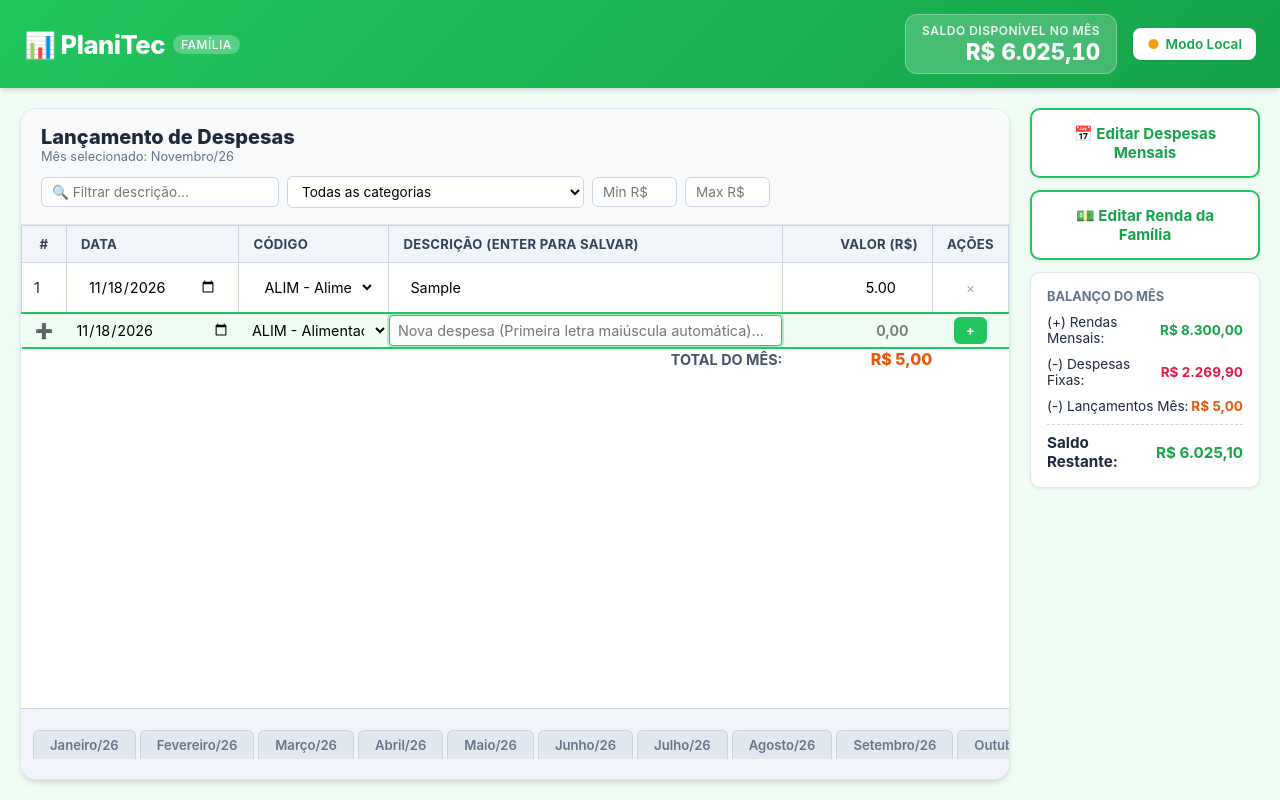
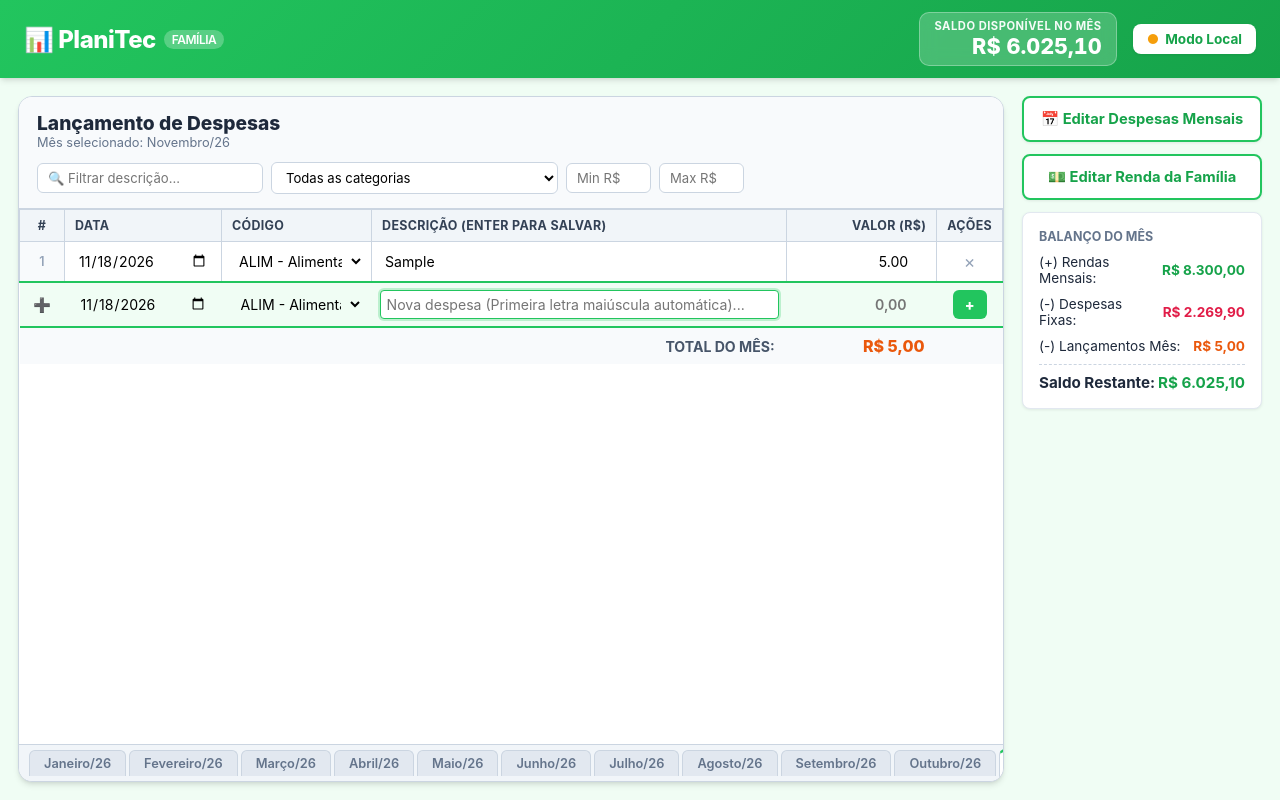
Before and after one commit to LeoCostaGomes/PlaniTec, a plain HTML site: page index.html in a window 1280 px wide. Both pictures are taken after typing "Sample", "5" into the empty fields and a click on the button "Adicionar Linha (Enter)". Drawn offline with nearby package versions, Linux system fonts and the light colour scheme.

Commit message:
refactor: mes atual real, capitalizacao automatica, correcao de abas e UX Excel para styles.css

```diff
--- a/styles.css
+++ b/styles.css
@@ -1,4 +1,4 @@
-/* PlaniTec - Estilo Minimalista Verde & Branco */
+/* PlaniTec - Estilo Minimalista Verde & Branco - Experiência Excel */
 :root {
   --primary-green: #22c55e;
   --primary-green-dark: #16a34a;
@@ -16,8 +16,8 @@
   --success-bg: #dcfce7;
   --shadow-sm: 0 1px 3px rgba(0,0,0,0.08);
   --shadow-md: 0 4px 6px -1px rgba(0,0,0,0.1), 0 2px 4px -2px rgba(0,0,0,0.1);
-  --radius-md: 10px;
-  --radius-lg: 16px;
+  --radius-md: 8px;
+  --radius-lg: 14px;
 }
 
 * {
@@ -39,7 +39,7 @@ body {
 .topbar {
   background: linear-gradient(135deg, #22c55e 0%, #16a34a 100%);
   color: #ffffff;
-  padding: 14px 24px;
+  padding: 12px 24px;
   display: flex;
   justify-content: space-between;
   align-items: center;
@@ -56,7 +56,7 @@ body {
 }
 
 .logo-text {
-  font-size: 1.6rem;
+  font-size: 1.5rem;
   font-weight: 800;
   letter-spacing: -0.5px;
   display: flex;
@@ -69,9 +69,8 @@ body {
   background-color: rgba(255, 255, 255, 0.25);
   padding: 2px 8px;
   border-radius: 12px;
-  font-weight: 500;
+  font-weight: 600;
   text-transform: uppercase;
-  letter-spacing: 0.5px;
 }
 
 .topbar-right {
@@ -83,22 +82,22 @@ body {
 .kpi-saldo-box {
   background: rgba(255, 255, 255, 0.2);
   backdrop-filter: blur(8px);
-  padding: 8px 16px;
-  border-radius: 12px;
+  padding: 6px 14px;
+  border-radius: 10px;
   border: 1px solid rgba(255, 255, 255, 0.3);
   text-align: right;
 }
 
 .kpi-saldo-label {
-  font-size: 0.75rem;
-  font-weight: 600;
+  font-size: 0.7rem;
+  font-weight: 700;
   text-transform: uppercase;
-  opacity: 0.9;
+  opacity: 0.95;
   letter-spacing: 0.5px;
 }
 
 .kpi-saldo-value {
-  font-size: 1.4rem;
+  font-size: 1.35rem;
   font-weight: 800;
   font-feature-settings: "tnum";
 }
@@ -107,9 +106,9 @@ body {
   background: #ffffff;
   color: var(--primary-green-dark);
   border: none;
-  padding: 8px 14px;
+  padding: 7px 14px;
   border-radius: 8px;
-  font-weight: 600;
+  font-weight: 700;
   font-size: 0.85rem;
   cursor: pointer;
   display: flex;
@@ -128,9 +127,9 @@ body {
 .main-container {
   display: flex;
   flex: 1;
-  padding: 20px;
-  gap: 20px;
-  max-width: 1400px;
+  padding: 18px;
+  gap: 18px;
+  max-width: 1440px;
   margin: 0 auto;
   width: 100%;
 }
@@ -140,15 +139,15 @@ body {
   background: var(--bg-card);
   border-radius: var(--radius-lg);
   box-shadow: var(--shadow-md);
-  border: 1px solid var(--border-light);
+  border: 1px solid var(--border-excel);
   display: flex;
   flex-direction: column;
   overflow: hidden;
 }
 
-/* SIDEBAR ACTIONS (Fiel ao rascunho de tela) */
+/* SIDEBAR ACTIONS */
 .action-sidebar {
-  width: 230px;
+  width: 240px;
   display: flex;
   flex-direction: column;
   gap: 12px;
@@ -158,9 +157,9 @@ body {
   background: #ffffff;
   color: var(--primary-green-dark);
   border: 2px solid var(--primary-green);
-  padding: 14px 16px;
+  padding: 12px 14px;
   border-radius: var(--radius-md);
-  font-size: 0.95rem;
+  font-size: 0.92rem;
   font-weight: 700;
   text-align: center;
   cursor: pointer;
@@ -176,13 +175,7 @@ body {
   background: var(--primary-green);
   color: #ffffff;
   transform: translateY(-2px);
-  box-shadow: 0 4px 12px rgba(34, 197, 94, 0.25);
-}
-
-.sidebar-btn.active {
-  background: var(--primary-green-dark);
-  color: #ffffff;
-  border-color: var(--primary-green-dark);
+  box-shadow: 0 4px 10px rgba(34, 197, 94, 0.25);
 }
 
 .summary-card-sidebar {
@@ -197,7 +190,7 @@ body {
 }
 
 .summary-card-title {
-  font-size: 0.8rem;
+  font-size: 0.78rem;
   font-weight: 700;
   color: var(--text-muted);
   text-transform: uppercase;
@@ -219,9 +212,9 @@ body {
 
 /* HEADER DO SHEET */
 .sheet-header {
-  padding: 16px 20px;
+  padding: 14px 18px;
   background-color: #f8fafc;
-  border-bottom: 1px solid var(--border-light);
+  border-bottom: 1px solid var(--border-excel);
   display: flex;
   justify-content: space-between;
   align-items: center;
@@ -230,7 +223,7 @@ body {
 }
 
 .sheet-title-group h2 {
-  font-size: 1.25rem;
+  font-size: 1.2rem;
   font-weight: 800;
   color: var(--text-dark);
 }
@@ -250,7 +243,7 @@ body {
 
 .filter-input, .filter-select {
   padding: 6px 10px;
-  font-size: 0.85rem;
+  font-size: 0.82rem;
   border: 1px solid var(--border-excel);
   border-radius: 6px;
   background: #ffffff;
@@ -274,39 +267,48 @@ body {
   width: 100%;
   border-collapse: collapse;
   text-align: left;
-  font-size: 0.9rem;
+  font-size: 0.88rem;
 }
 
 .excel-table thead th {
   background-color: #f1f5f9;
   color: #334155;
   font-weight: 700;
-  padding: 10px 14px;
+  padding: 8px 10px;
   border: 1px solid var(--border-excel);
   position: sticky;
   top: 0;
   z-index: 10;
-  font-size: 0.82rem;
+  font-size: 0.78rem;
+  text-transform: uppercase;
   letter-spacing: 0.3px;
-  text-transform: uppercase;
 }
 
 .excel-table tbody td {
-  padding: 8px 12px;
+  padding: 4px 6px;
   border: 1px solid var(--border-excel);
   vertical-align: middle;
+}
+
+.excel-row-idx {
+  text-align: center;
+  color: #94a3b8;
+  font-weight: 600;
+  font-size: 0.78rem;
+  background-color: #f8fafc;
+  user-select: none;
 }
 
 .excel-table tbody tr:hover {
   background-color: #f8fafc;
 }
 
-/* Células Editáveis Estilo Planilha */
+/* Células Editáveis */
 .excel-cell-input {
   width: 100%;
   border: 1px solid transparent;
-  padding: 6px 8px;
-  font-size: 0.9rem;
+  padding: 5px 6px;
+  font-size: 0.88rem;
   background: transparent;
   border-radius: 4px;
   outline: none;
@@ -316,10 +318,10 @@ body {
 .excel-cell-input:focus {
   background: #ffffff;
   border-color: var(--primary-green);
-  box-shadow: 0 0 0 2px rgba(34, 197, 94, 0.3);
+  box-shadow: 0 0 0 2px rgba(34, 197, 94, 0.25);
 }
 
-/* LINHA DE NOVO LANÇAMENTO (QUICK ADD NO TOPO OU RODAPÉ) */
+/* LINHA DE NOVO LANÇAMENTO (QUICK ADD) */
 .quick-add-row {
   background-color: #f0fdf4 !important;
 }
@@ -327,6 +329,7 @@ body {
 .quick-add-row td {
   border-top: 2px solid var(--primary-green) !important;
   border-bottom: 2px solid var(--primary-green) !important;
+  padding: 6px 8px !important;
 }
 
 .btn-add-row {
@@ -335,8 +338,8 @@ body {
   border: none;
   padding: 6px 12px;
   border-radius: 6px;
-  font-size: 0.8rem;
-  font-weight: 700;
+  font-size: 0.9rem;
+  font-weight: 800;
   cursor: pointer;
   display: inline-flex;
   align-items: center;
@@ -353,14 +356,23 @@ body {
   border: none;
   color: #94a3b8;
   cursor: pointer;
-  padding: 4px 6px;
+  padding: 4px 8px;
   border-radius: 4px;
+  font-size: 1.1rem;
+  line-height: 1;
   transition: 0.2s;
 }
 
 .btn-delete-row:hover {
   color: var(--danger);
   background-color: var(--danger-light);
+}
+
+/* LINHA TOTAL EXCEL */
+.excel-total-row td {
+  background-color: #f8fafc;
+  border-top: 2px solid var(--border-excel);
+  padding: 8px 12px;
 }
 
 /* AUTOCOMPLETE SUGGESTIONS */
@@ -385,27 +397,27 @@ body {
 }
 
 .suggestion-item {
-  padding: 8px 12px;
-  font-size: 0.85rem;
+  padding: 7px 10px;
+  font-size: 0.83rem;
   cursor: pointer;
   border-bottom: 1px solid #f1f5f9;
   display: flex;
   justify-content: space-between;
 }
 
-.suggestion-item:hover, .suggestion-item.selected {
+.suggestion-item:hover {
   background-color: #dcfce7;
   color: var(--primary-green-dark);
 }
 
-/* ABAS DE MESES ESTILO PLANILHA EXCEL (NO RODAPÉ) */
+/* ABAS DE MESES ESTILO PLANILHA EXCEL */
 .excel-tabs-bar {
   background-color: #f1f5f9;
   border-top: 1px solid var(--border-excel);
   display: flex;
   align-items: center;
-  padding: 6px 12px;
-  gap: 4px;
+  padding: 4px 10px;
+  gap: 3px;
   overflow-x: auto;
   scrollbar-width: thin;
 }
@@ -414,8 +426,8 @@ body {
   background: #e2e8f0;
   border: 1px solid var(--border-excel);
   border-bottom: none;
-  padding: 6px 16px;
-  font-size: 0.82rem;
+  padding: 5px 14px;
+  font-size: 0.8rem;
   font-weight: 600;
   color: var(--text-muted);
   cursor: pointer;
@@ -423,8 +435,8 @@ body {
   white-space: nowrap;
   display: flex;
   align-items: center;
-  gap: 6px;
-  transition: all 0.2s;
+  gap: 5px;
+  transition: all 0.15s;
 }
 
 .excel-tab:hover {
@@ -437,14 +449,13 @@ body {
   color: var(--primary-green-dark);
   font-weight: 800;
   border-top: 3px solid var(--primary-green);
-  box-shadow: 0 -2px 4px rgba(0,0,0,0.05);
 }
 
 .excel-tab .tab-badge {
   background-color: var(--lime-accent);
   color: #ffffff;
   font-size: 0.65rem;
-  padding: 1px 5px;
+  padding: 1px 4px;
   border-radius: 8px;
   font-weight: 700;
 }
@@ -454,16 +465,16 @@ body {
   border: 1px dashed var(--border-excel);
   padding: 4px 10px;
   border-radius: 6px;
-  font-size: 0.85rem;
+  font-size: 0.8rem;
   font-weight: 700;
-  color: var(--text-muted);
+  color: var(--primary-green-dark);
   cursor: pointer;
   transition: 0.2s;
+  white-space: nowrap;
 }
 
 .btn-add-tab:hover {
   border-color: var(--primary-green);
-  color: var(--primary-green);
   background: #ffffff;
 }
 
```
